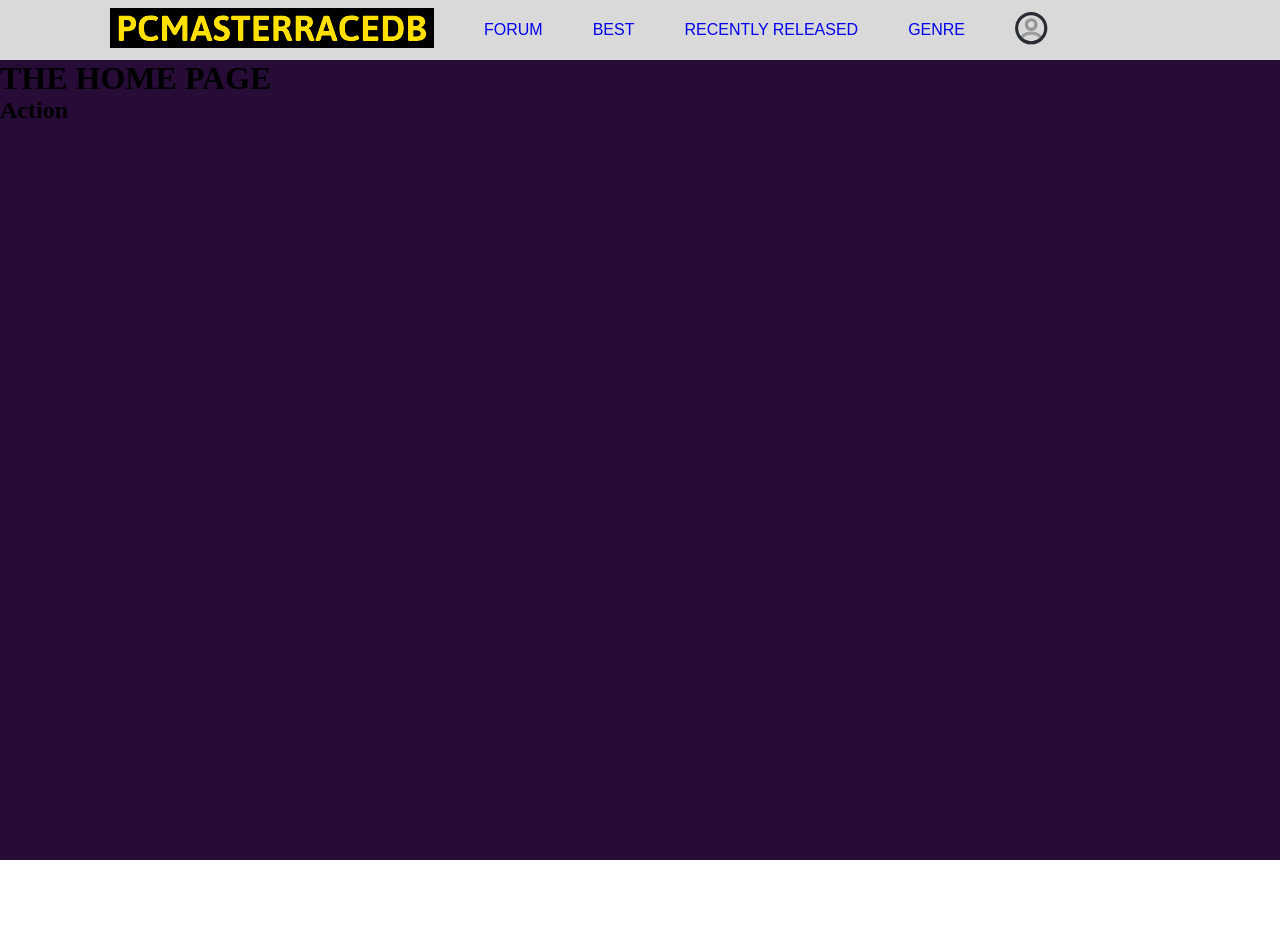
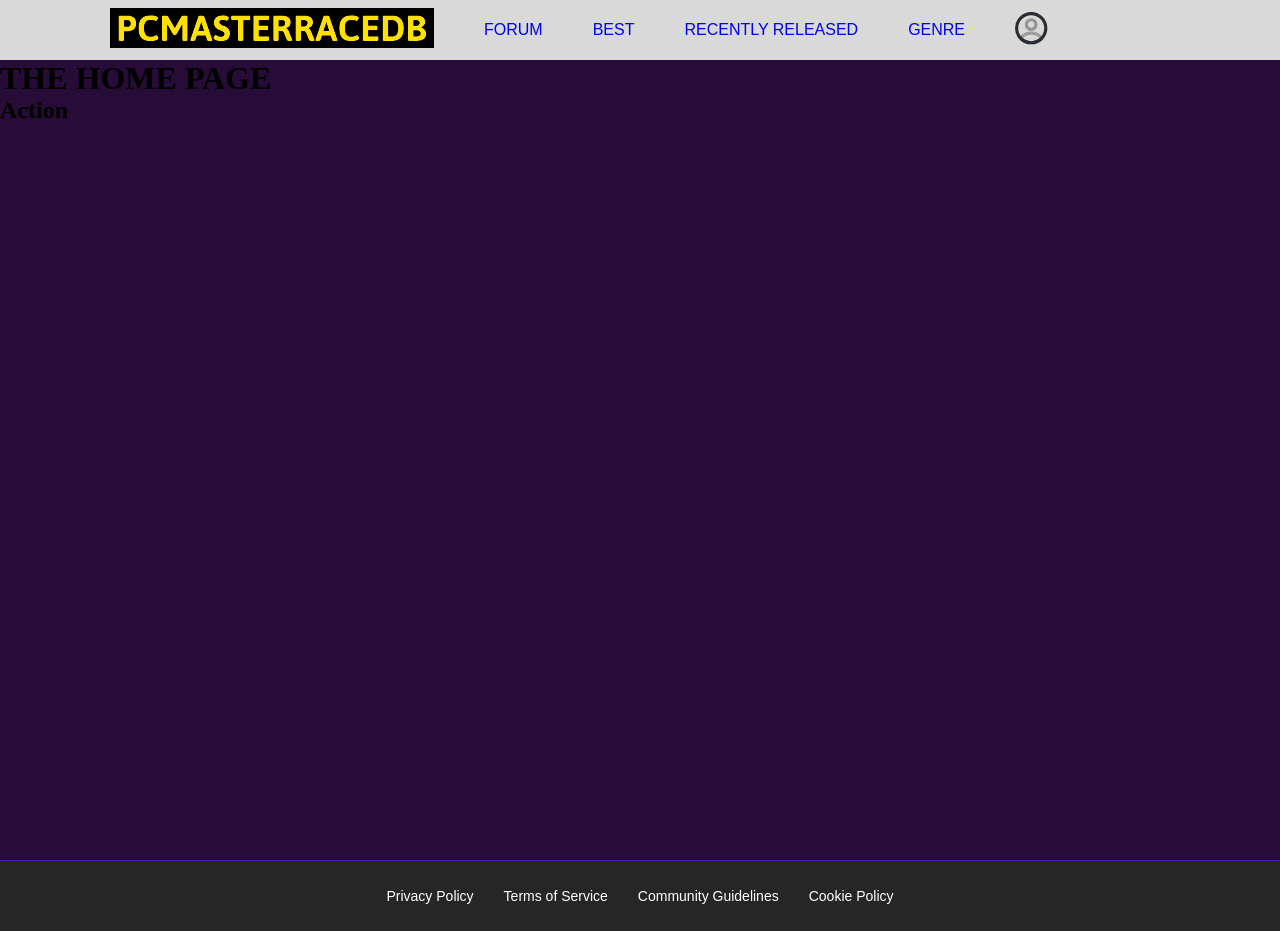
Before and after one commit to JacopoFoschi2/ElaboratoISW, a Vue app in the folder frontend/: page / in a window 1280 px wide. Before the commit the page ends 860 px from the top, so only its background shows below. Built offline with nearby package versions, Linux system fonts and the light colour scheme.

Commit message:
feat: added the footer

```diff
--- a/frontend/src/App.vue
+++ b/frontend/src/App.vue
@@ -13,7 +13,14 @@
     <main>
         <router-view />
     </main>
-    <nav class="footer-home"></nav>
+    <nav class="footer-everywhere">
+        <ul>
+            <li><router-link to="/privacy-policy">Privacy Policy</router-link></li>
+            <li><router-link to="/terms-of-service">Terms of Service</router-link></li>
+            <li><router-link to="/community-guidelines">Community Guidelines</router-link></li>
+            <li><router-link to="/cookie-policy">Cookie Policy</router-link></li>
+        </ul>
+    </nav>
 
 </template>
 
@@ -50,12 +57,29 @@
         max-width: 1060px;
     }
 
-    li {
-        a {
+
+
+}
+
+.footer-everywhere {
+    background-color: #262626;
+    height: 70px;
+    border-top: 1px solid #4A1AAA;
+
+    ul {
+        max-width: 1060px;
+        margin: 0 auto;
+        height: 100%;
+        display: flex;
+        align-items: center;
+        justify-content: center;
+        gap: 30px;
+
+        li, a {
+            color: white;
+            font-size: 14px;
             text-decoration: none;
-            font: 1em sans-serif;
         }
     }
-
 }
 </style>
--- a/frontend/src/style.css
+++ b/frontend/src/style.css
@@ -1,4 +1,16 @@
-body, header, h1, h2, h5, ul {
-  margin: 0;
-  padding: 0;
+body,
+header,
+h1,
+h2,
+h5,
+ul {
+    margin: 0;
+    padding: 0;
 }
+
+li {
+    a {
+        text-decoration: none;
+        font: 1em sans-serif;
+    }
+}
```
